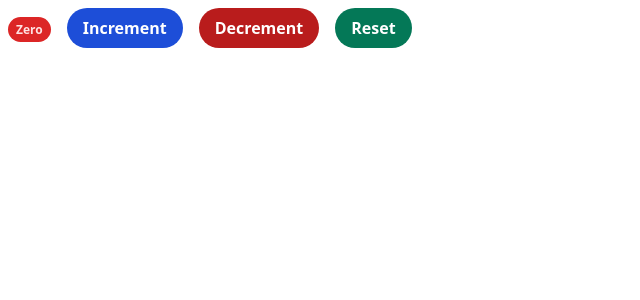
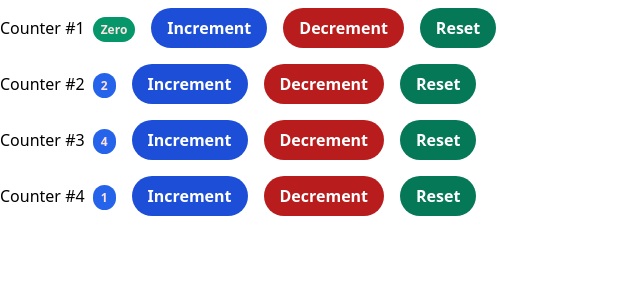
Before and after one commit to ismaelmiah/React-Basic, a React (Create React App) app: page / in a window 1280 px wide. Shown: the top 300 px of the page, without its empty margins (0-640 px from the left). Built offline with nearby package versions, Linux system fonts and the light colour scheme.

Commit message:
Tree base components

```diff
--- a/src/App.js
+++ b/src/App.js
@@ -1,11 +1,11 @@
 import React from 'react';
-import { Counter } from './components/counter';
+import Counters from './components/counters';
 
 
 const App = () => {
   return (
     <div className="App">
-      <Counter />
+      <Counters />
     </div>
   );
 }
--- a/src/components/counter.jsx
+++ b/src/components/counter.jsx
@@ -1,7 +1,7 @@
-import React, { useState } from "react";
+import React, { useState, useEffect } from "react";
 
-export const Counter = () => {
-  const [count, setCount] = useState(0);
+const Counter = (props) => {
+  const [count, setCount] = useState(props.value);
   const [cssClass, setcssClass] = useState(
       "px-2 py-1 text-xs font-bold leading-none text-red-100 bg-red-600 rounded-full",
 );
@@ -15,28 +15,33 @@ export const Counter = () => {
 
   var handleIncrement = () => {
     setCount(count + 1);
-    if(count + 1 > 0){
-      setcssClass("px-2 py-1 text-xs font-bold leading-none text-red-100 bg-blue-600 rounded-full")
-    }
     console.log("handleIncrement");
   };
 
   var handleDecrement = () => {
     setCount(count - 1);
     console.log(count);
-    if(count - 1 <= 0){
-      setcssClass("px-2 py-1 text-xs font-bold leading-none text-red-100 bg-red-600 rounded-full")
-    }
     console.log("handleDecrement");
   };
 
   const hanldeReset = () => {
     setCount(0);
-    setcssClass("px-2 py-1 text-xs font-bold leading-none text-red-100 bg-green-600 rounded-full")
   };
 
+  useEffect(() => {
+    if(count > 0){
+      setcssClass("px-2 py-1 text-xs font-bold leading-none text-red-100 bg-blue-600 rounded-full")
+    }
+    else if(count < 0){
+      setcssClass("px-2 py-1 text-xs font-bold leading-none text-red-100 bg-red-600 rounded-full")
+    }
+    else setcssClass("px-2 py-1 text-xs font-bold leading-none text-red-100 bg-green-600 rounded-full")
+  })
+
   return (
-    <div className="inline-flex items-center justify-center">
+    <div>
+      <div className="inline-flex items-center justify-center">
+        <p>{props.children}</p>
       <div className="counter m-2">
         <span className={cssClass}>{formatCount()}</span>
       </div>
@@ -61,5 +66,9 @@ export const Counter = () => {
         </button>
       </div>
     </div>
+    </div>
   );
 };
+
+
+export default Counter;
--- /dev/null
+++ b/src/components/counters.jsx
@@ -0,0 +1,24 @@
+import React, { useState } from 'react';
+import Counter from './counter';
+
+const Counters = () => {
+
+    const [counters, setCounter] = useState([
+        {id: 1, value: 0},
+        {id: 2, value: 2},
+        {id: 3, value: 4},
+        {id: 4, value: 1},
+    ])
+
+    return (
+        <div>
+            {counters.map(item =>
+                <Counter key={item.id} value={item.value}>
+                    <h4>Counter #{item.id}</h4>
+                </Counter>
+            )}
+        </div>
+    )
+}
+
+export default Counters;
```
